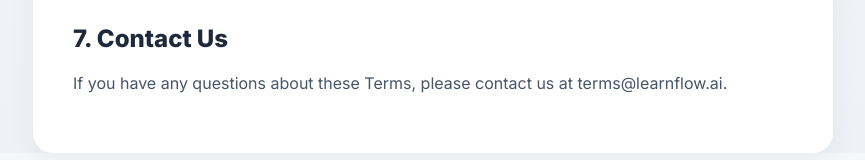
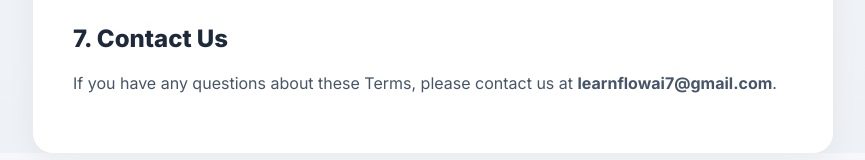
Before and after one commit to Nithin62727g/Website, a plain HTML site: page terms.html in a window 1280 px wide. Shown: the part 1516-1676 px from the top of the page, without its empty margins (207-1072 px from the left). Drawn offline with Linux system fonts and the light colour scheme.

Commit message:
terms.html

```diff
--- a/terms.html
+++ b/terms.html
@@ -47,7 +47,7 @@
       <p>We may terminate or suspend your account immediately, without prior notice or liability, for any reason whatsoever, including without limitation if you breach the Terms.</p>
 
       <h2>7. Contact Us</h2>
-      <p>If you have any questions about these Terms, please contact us at terms@learnflow.ai.</p>
+      <p>If you have any questions about these Terms, please contact us at <b><a href="mailto:learnflowai7@gmail.com">learnflowai7@gmail.com<a></b>.</p>
     </div>
   </div>
 </body>
```
